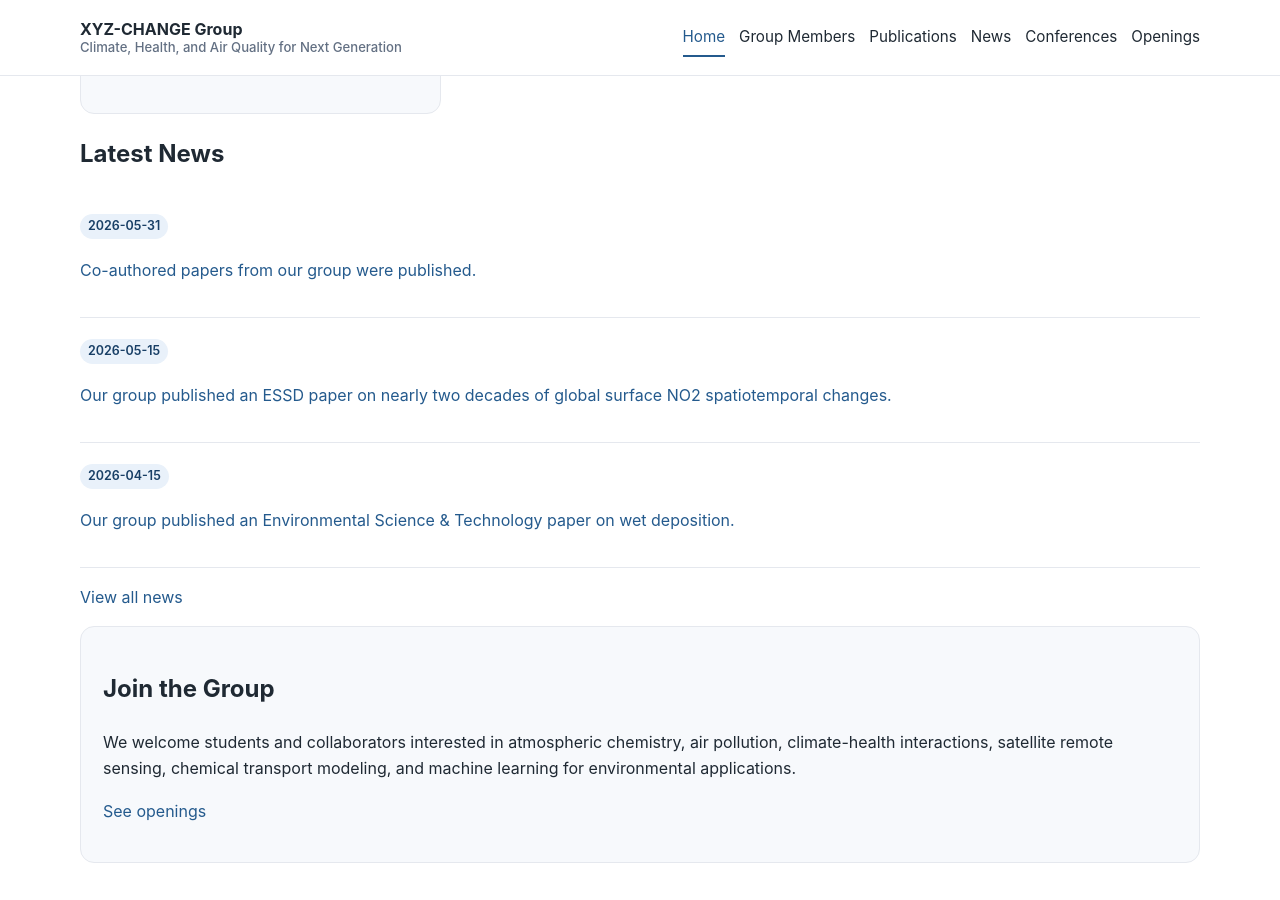
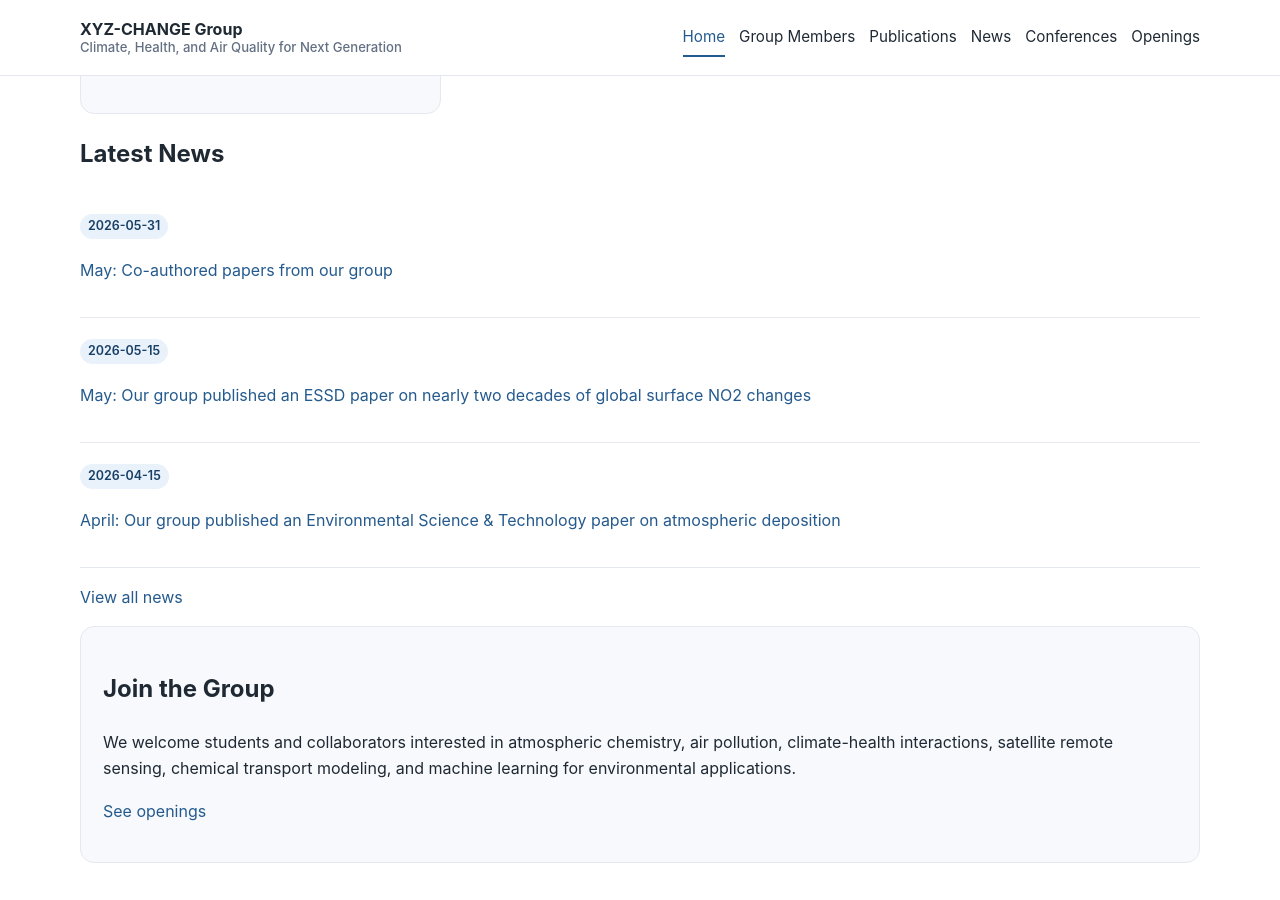
Before and after one commit to MuJSh/xyz_CHANGE, a Jekyll site: the page built from index.md, in a window 1280 px wide and 900 px high, scrolled down 729 px. Built offline with Jekyll 4.4.1, drawn with Linux system fonts in a browser that asks for light colours.

Commit message:
Refine English titles for latest news

```diff
--- a/_data/news.yml
+++ b/_data/news.yml
@@ -1,29 +1,29 @@
 - date: "2026-05-31"
-  title: "Co-authored papers from our group were published."
+  title: "May: Co-authored papers from our group"
   link: "/xyz_CHANGE/news/2026-05-coauthored-papers/"
 
 - date: "2026-05-15"
-  title: "Our group published an ESSD paper on nearly two decades of global surface NO2 spatiotemporal changes."
+  title: "May: Our group published an ESSD paper on nearly two decades of global surface NO2 changes"
   link: "/xyz_CHANGE/news/2026-05-essd-no2/"
 
 - date: "2026-04-15"
-  title: "Our group published an Environmental Science & Technology paper on wet deposition."
+  title: "April: Our group published an Environmental Science & Technology paper on atmospheric deposition"
   link: "/xyz_CHANGE/news/2026-04-est-wet-deposition/"
 
 - date: "2026-02-28"
-  title: "Recent papers from our group were published."
+  title: "Jan-Feb: Recent papers from our group"
   link: "/xyz_CHANGE/news/2026-02-recent-papers/"
 
 - date: "2025-12-15"
-  title: "Congratulations to Hengqing Shen on publishing a paper."
+  title: "December: Congratulations to Xuanying Ji on publishing her paper"
   link: "/xyz_CHANGE/news/2025-12-hengqing-shen-paper/"
 
 - date: "2025-12-01"
-  title: "Congratulations to Chengwen Niu on receiving key funding for a student innovation and entrepreneurship project."
+  title: "December: Congratulations to Chengwen Niu on receiving key funding for a Student Innovation and Entrepreneurship Project"
   link: "/xyz_CHANGE/news/2025-12-chengwen-niu-funding/"
 
 - date: "2025-10-20"
-  title: "Congratulations to Chengwen Niu on winning an award."
+  title: "October: Congratulations to Chengwen Niu on winning a gold award"
   link: ""
 
 - date: "2025-10-01"
```
